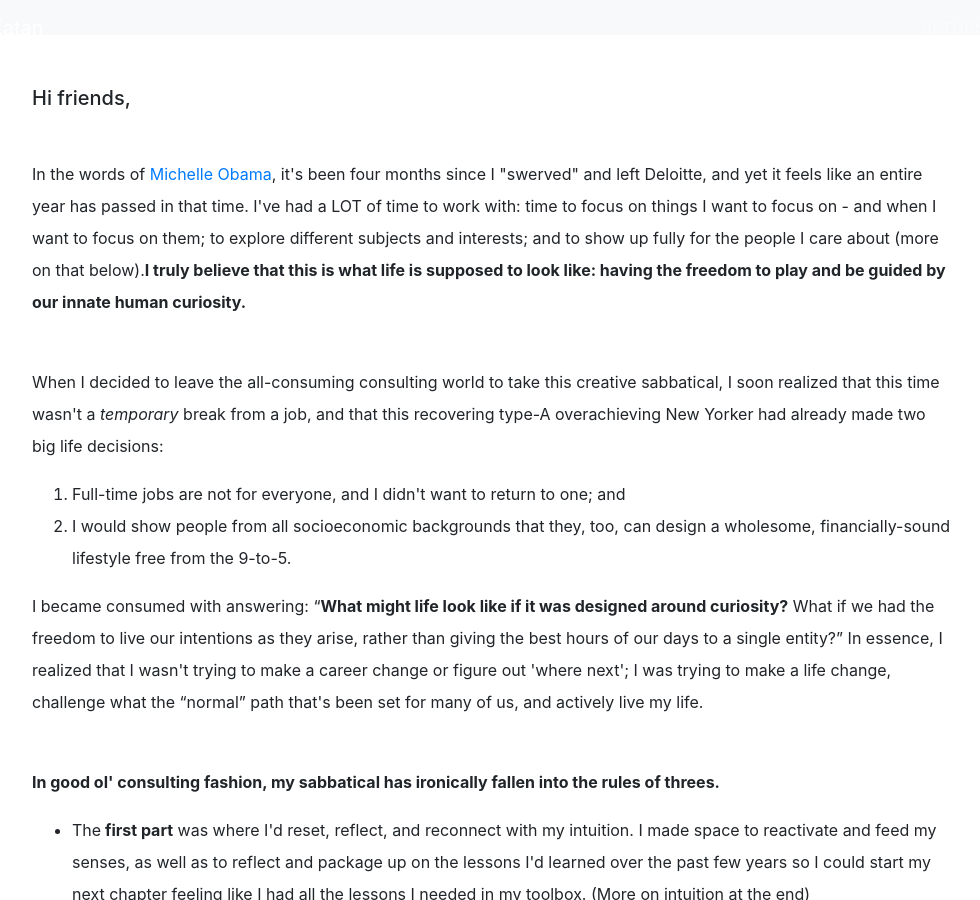
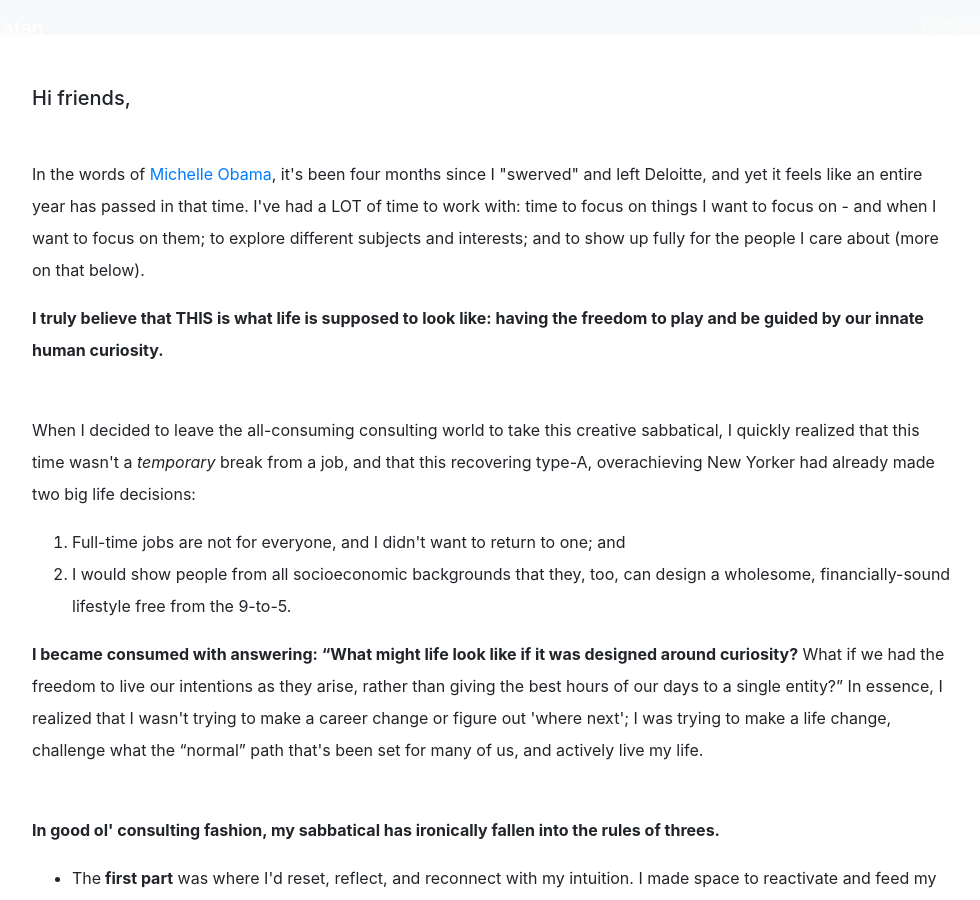
Before and after one commit to dalkat/dalkat.github.io, a Jekyll site: the page built from update-1.md, in a window 1280 px wide and 900 px high, scrolled down 429 px. Shown: the whole window, without its empty margins (148-1128 px from the left). Built offline with Jekyll 4.4.1, drawn with Linux system fonts in a browser that asks for light colours; nearby versions of some CDN libraries; some web fonts are replaced; library files that are not in the unit come from our copies.

Commit message:
blog 2.2.6

```diff
--- a/_layouts/update-1.html
+++ b/_layouts/update-1.html
@@ -34,13 +34,14 @@ layout: default-sub
           <div class="col-lg-1 col-md-1" style="line-height: 2;"></div>
           <div class="col-lg-10 col-md-10 col-sm-12 col-12" style="line-height: 2;">
             <p><h5>Hi friends,</h5></p><br>
-            <p>In the words of <a href="https://amzn.to/2DLyIXX" target="_blank">Michelle Obama</a>, it's been four months since I "swerved" and left Deloitte, and yet it feels like an entire year has passed in that time. I've had a LOT of time to work with: time to focus on things I want to focus on - and when I want to focus on them; to explore different subjects and interests; and to show up fully for the people I care about (more on that below).<b>I truly believe that this is what life is supposed to look like: having the freedom to play and be guided by our innate human curiosity.</b></p><br>
+            <p>In the words of <a href="https://amzn.to/2DLyIXX" target="_blank">Michelle Obama</a>, it's been four months since I "swerved" and left Deloitte, and yet it feels like an entire year has passed in that time. I've had a LOT of time to work with: time to focus on things I want to focus on - and when I want to focus on them; to explore different subjects and interests; and to show up fully for the people I care about (more on that below).</p>
+            <p><b>I truly believe that THIS is what life is supposed to look like: having the freedom to play and be guided by our innate human curiosity.</b></p><br>
 
-            <p>When I decided to leave the all-consuming consulting world to take this creative sabbatical, I soon realized that this time wasn't a&nbsp;<em>temporary</em>&nbsp;break from a job, and that this recovering type-A overachieving New Yorker had already made two big life decisions:&nbsp;</p>
+            <p>When I decided to leave the all-consuming consulting world to take this creative sabbatical, I quickly realized that this time wasn't a&nbsp;<em>temporary</em>&nbsp;break from a job, and that this recovering type-A, overachieving New Yorker had already made two big life decisions:&nbsp;</p>
             <ol><li>Full-time jobs are not for everyone, and I didn't want to return to one; and&nbsp;</li>
             <li>I would show people from all socioeconomic backgrounds that they, too, can design a wholesome, financially-sound lifestyle free from the 9-to-5.</li></ol>
 
-            <p>I became consumed with answering: &ldquo;<b>What might life look like if it was designed around curiosity?</b> What if we had the freedom to live our intentions as they arise, rather than giving the best hours of our days to a single entity?&rdquo; In essence, I realized that I wasn't trying to make a career change or figure out 'where next'; I was trying to make a life change, challenge what the &ldquo;normal&rdquo; path that's been set for many of us, and actively live my life.</p><br>
+            <p><b>I became consumed with answering: &ldquo;What might life look like if it was designed around curiosity?</b> What if we had the freedom to live our intentions as they arise, rather than giving the best hours of our days to a single entity?&rdquo; In essence, I realized that I wasn't trying to make a career change or figure out 'where next'; I was trying to make a life change, challenge what the &ldquo;normal&rdquo; path that's been set for many of us, and actively live my life.</p><br>
             <p><b>In good ol' consulting fashion, my sabbatical has ironically fallen into the rules of threes.&nbsp;</b></p>
             <ul>
             <li>The<strong> first part</strong>&nbsp;was where I'd reset, reflect, and reconnect with my intuition. I made space to reactivate and feed my senses, as well as to reflect and package up on the lessons I'd learned over the past few years so I could start my next chapter feeling like I had all the lessons I needed in my toolbox.&nbsp;(More on intuition at the end)</li>
@@ -69,7 +70,7 @@ layout: default-sub
         <div class="row">
           <div class="col-lg-1 col-md-1" style="line-height: 2;"></div>
           <div class="col-lg-10 col-md-10 col-sm-12 col-12" style="line-height: 2;">
-            <p><h2>What's been on my mind</h2></p><br>
+            <p><h2>What's been on my mind</h2></p>
 
             <p><h5>MY READING/LISTENING LIST THIS QUARTER:</h5></p>
             <p><ul>
@@ -78,7 +79,7 @@ layout: default-sub
             <li><a href="https://amzn.to/2X89L1N" target="_blank">Warrior of the Light</a> by Paolo Coelho</li>
             <li><a href="https://amzn.to/2DMWSl5" target="_blank">Mating in Captivity</a> by Esther Perel</li>
             <li><a href="https://amzn.to/2EbPy3G" target="_blank">The Story of the Lost Child</a> by Elena Ferrante (but if you're starting the series, start with <a href="https://amzn.to/2NdisDG" target="_blank">My Brilliant Friend</a>)</li>
-            </ul></p>
+            </ul></p><br>
 
             <p><h5>ON BALANCE</h5></p>
             <p>Burnout is so real. I left a job I loved not because I stopped loving the work or the people, but because I wasn't feeding the different energy sources that make me feel energized and fullfilled. Perhaps I failed at finding balance, but perhaps balance could not be found in a 50-60 hour workweek. I've been thinking a lot about balance, and how in my next chapter I may be able to still do work that I love - perhaps part-time - and balance that out with other things I also love, whether side hustles, passion projects, or just hobbies/learning time.&nbsp;</p>
@@ -96,7 +97,8 @@ layout: default-sub
             <li>What do you think has challenged your connection to your intuition? (Call it inner compass, inner voice, gut feeling, whatever!)</li>
             <li>How have you strengthened your ability to both hear and listen to your intuition?</li>
             <li>How do you separate your intuition from fear or the inner critic?</li>
-            </ul></p>
+            </ul></p><br>
+
             <p><h5>ON RITUAL</h5></p>
             <p>I think the last time I truly had a ritual or routine was in high school, when I knew every day what time I'd be at gymnastics, what time I'd be doing my math homework, and when my weekly Grey's Anatomy binge could consumer my attention. A decade later, the importance of ritual has been in my face a ton. not necessarily time bound, but having routine around certain things i find important. might be yoga on the beach one day, might be calling up a friend once a week, etc.</p>
           </div>
```
